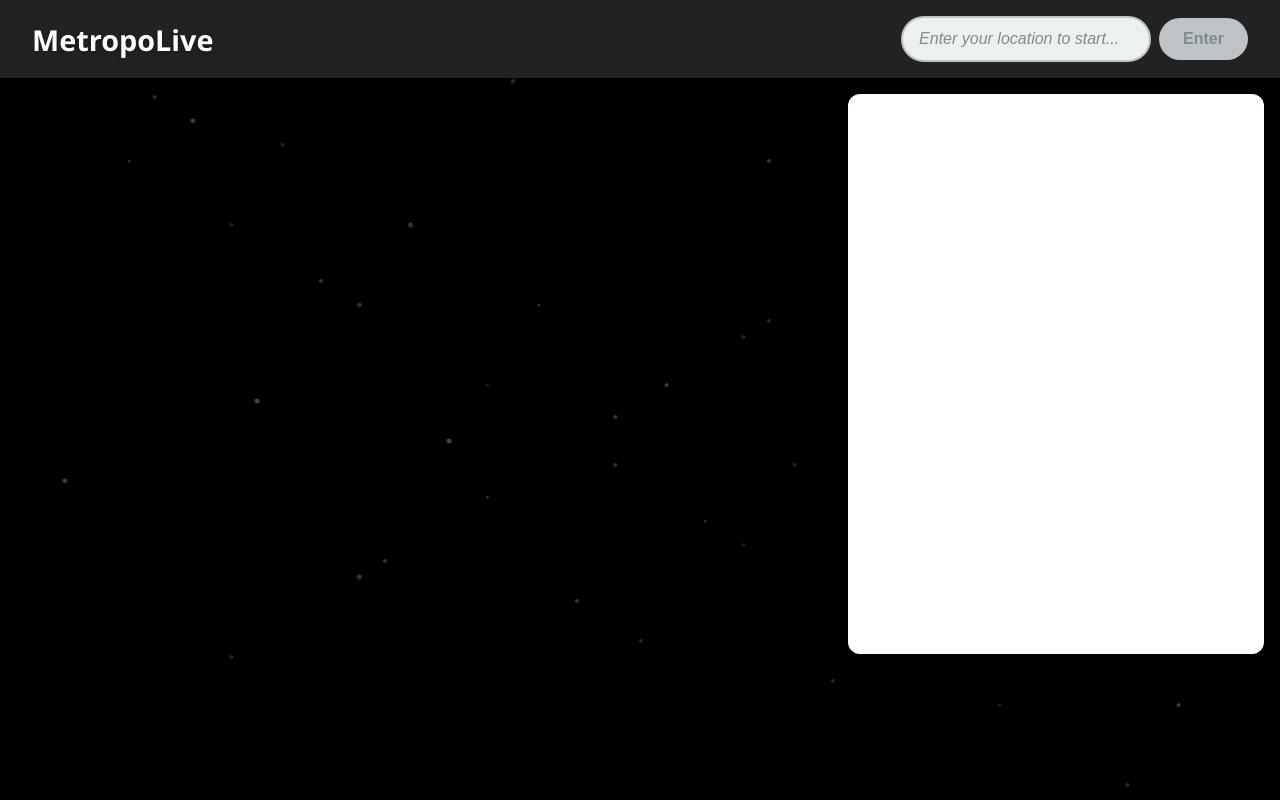
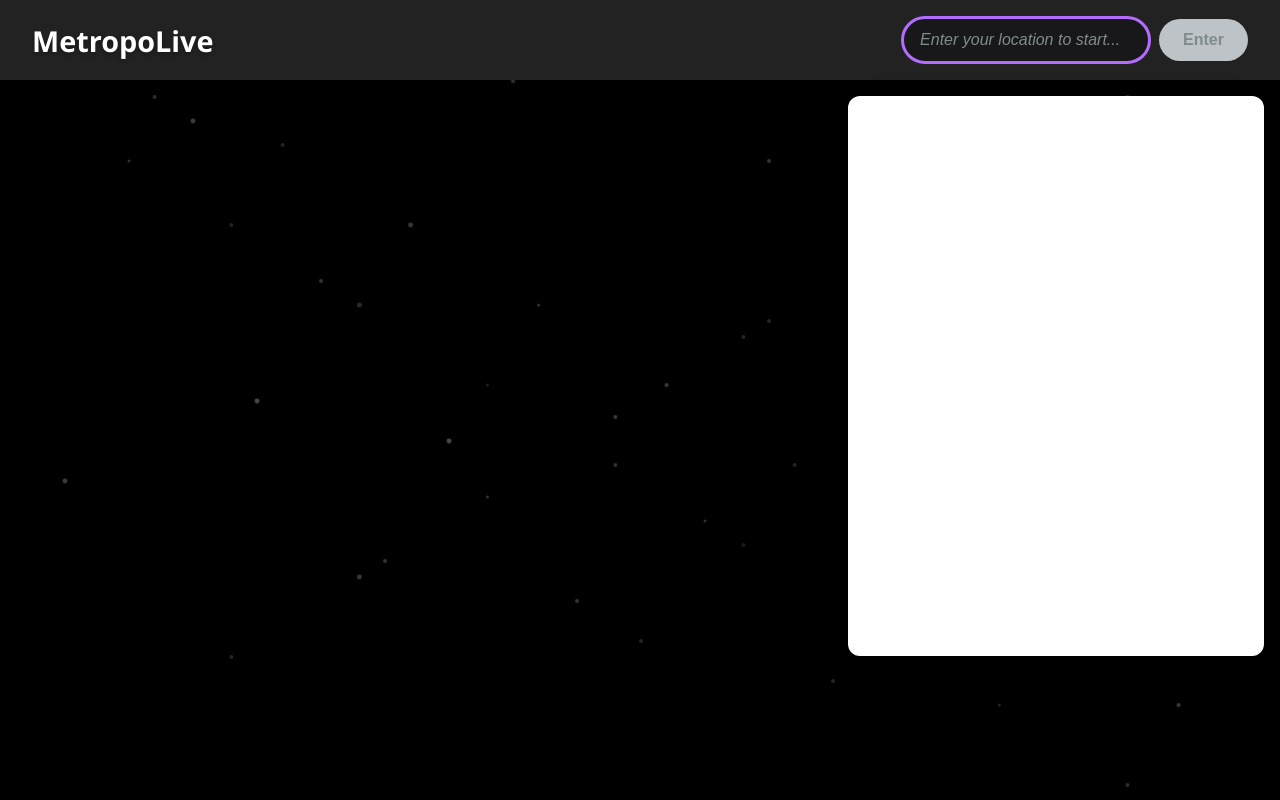
Before and after one commit to CMPT-276-SUMMER-2025/final-project-17-sunsets, a React (Vite) app in the folder frontend/: page / in a window 1280 px wide. Built offline with nearby package versions, Linux system fonts and the light colour scheme.

Commit message:
Added hover effect to search bar

```diff
--- a/frontend/src/Components/Navbar/Navbar.css
+++ b/frontend/src/Components/Navbar/Navbar.css
@@ -40,14 +40,14 @@
 
 /* Location input field - lighter than navbar background */
 .location-input {
-  background: #ecf0f1;  /* Light grey background */
-  border: 2px solid #bdc3c7;
+  background: #18181a;  /* Match dark input background */
+  border: 3px solid #b46cff; /* Purple border */
   border-radius: 999px;
   padding: 0.75rem 1rem;
   font-size: 1rem;
-  color: #2c3e50;
-  width: 250px; /* Increased width for better placeholder visibility */
-  transition: all 0.2s ease;
+  color: #ececec;
+  width: 250px;
+  transition: border-color 0.2s, background 0.2s, color 0.2s;
 }
 
 /* Focus state for location input */
@@ -104,3 +104,9 @@
   transform: none;
   box-shadow: none;
 }
+
+.location-input:hover, .location-input:focus {
+  border-color: #e0527d; /* Pink border on hover/focus */
+  background: #18181a; /* Keep background unchanged */
+  color: #ececec; /* Keep text color unchanged */
+}
```
